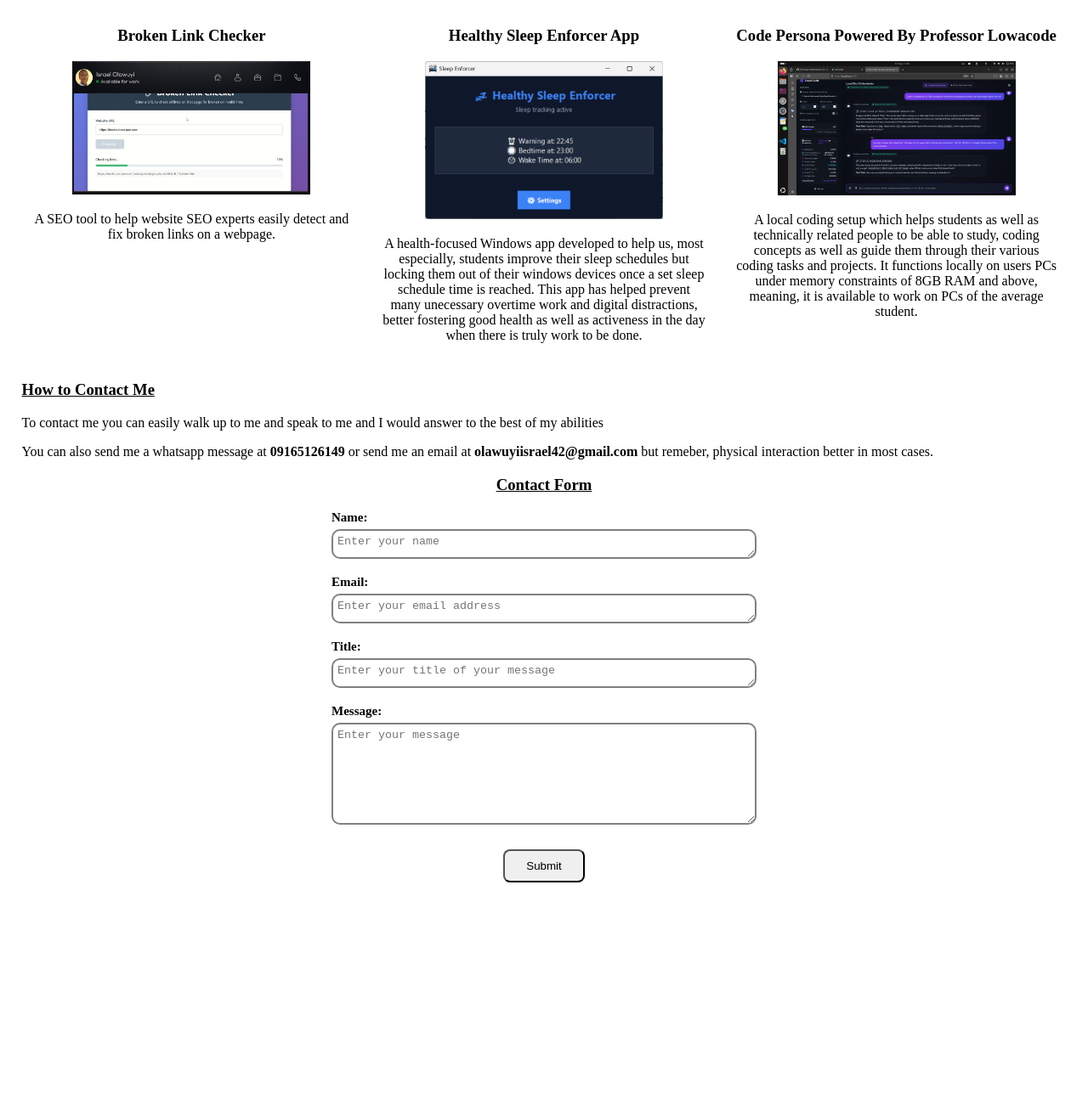
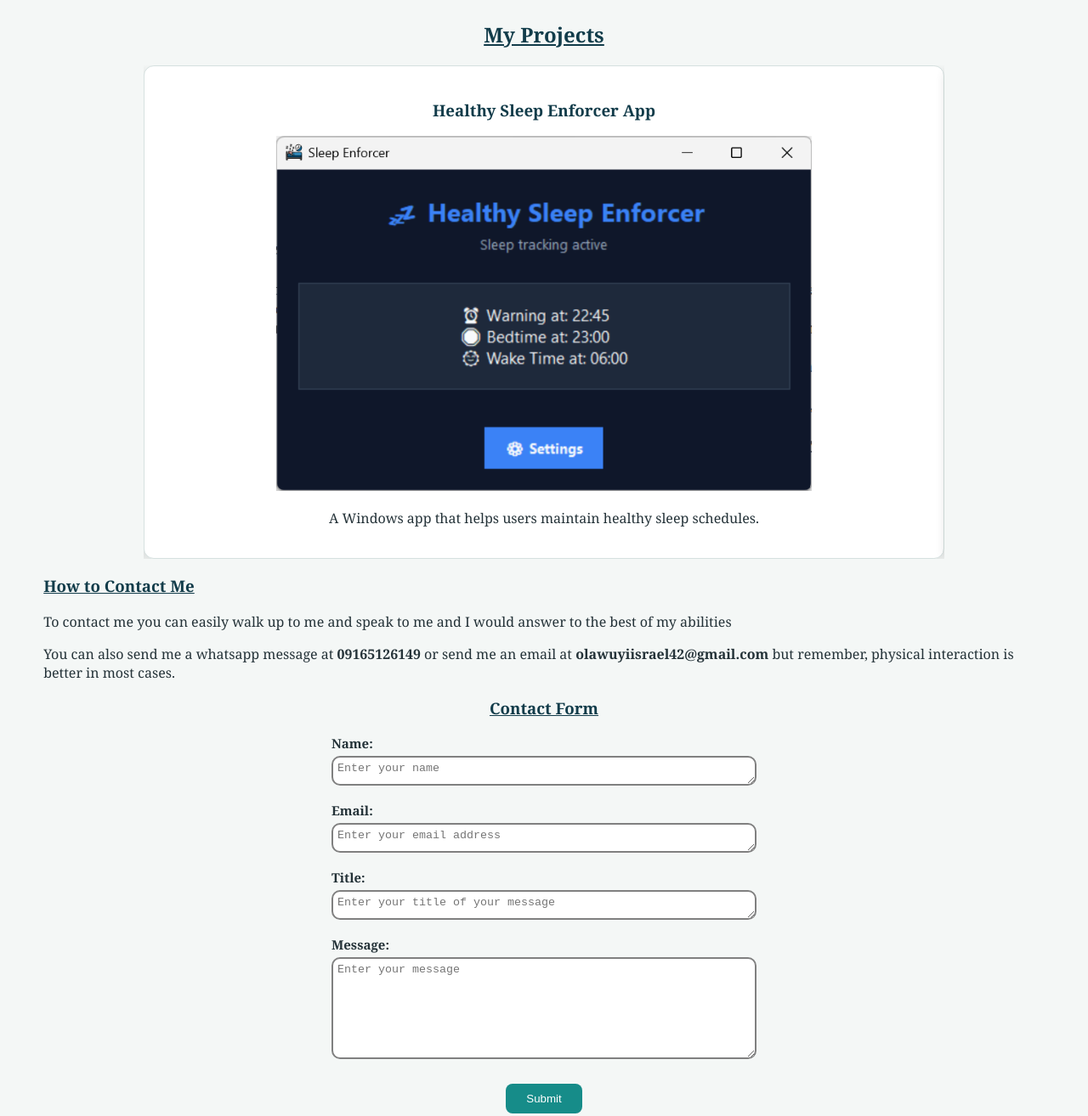
Before and after one commit to Overwatch886/IFT302, a plain HTML site: page ift302.html in a window 1280 px wide. Shown: the part 1324-2638 px from the top of the page at 85% size. Before the commit the page ends 2388 px from the top, so only its background shows below. Drawn offline with Linux system fonts and the light colour scheme.

Commit message:
Improving page design and layout, making the projects section a horizontally moving carousel

```diff
--- a/ift302.html
+++ b/ift302.html
@@ -5,12 +5,31 @@
     <meta name="viewport" content="width=device-width, initial-scale=1.0">
     <title>Olawuyi Israel Portfolio Website</title>
     <style>
-        body{
+        header {
+            margin: 0;
+            width: 100%;
+        }
+        main{
             margin: 2%;
+            padding: 2%;
+            background-color: #f4f7f6;
+            color: #243238;
+            font-family: Georgia, "Times New Roman", serif;
+        }
+        body {
+            margin: 0;
+            background-color: #f4f7f6;
+            color: #243238;
+            font-family: Georgia, "Times New Roman", serif;
+        }
+        h1, h2, h3 {
+            color: #123c4a;
         }
         #cover_photo{
+            display: block;
             width: 100%;
             height: 200px;
+            object-fit: cover;
         }
         #profile_photo{
             margin: 0 auto;
@@ -47,20 +66,64 @@
         margin: 10px auto;
         padding: 10px 25px;
         border-radius: 8px;
-    }
+        background-color: #168c89;
+        color: white;
+        border: none;
+        padding: 10px 24px;
+        border-radius: 8px;
+        }
+        .project-carousel{
+            width: 80%;
+            margin: 0 auto;
+            overflow: hidden;
+        }
+        .project-track{
+            display: flex;
+            transition: transform 1s ease-in-out;
+
+        }
+        .project-card{
+            min-width: 100%;
+            box-sizing: border-box;
+            padding: 20px;
+            text-align: center;
+            flex:1;
+            background-color: white;
+            border: 1px solid #d5e0df;
+            border-radius: 12px;
+            box-shadow: 0 4px 12px rgb(0 0 0 / 10%);
+        }
+        .project-card img{
+            width: 70%;
+            transition: transform 0.4s ease;
+            cursor: pointer
+        }
+        .project-card img:hover{
+            transform: scale(1.5);
+        }
+        .project-card img.zoomed{
+            transform: scale(1.5);
+        }
+        button {
+            cursor: pointer;
+        }
+
+        #contactForm button:hover {
+            background-color: #0f6967
+        }
     </style>
 </head>
 <body>
-    <div>
         <header>
             <img src="images/cover_photo.png" alt="An Cover Photo for my Profile" id="cover_photo" class="my_pictures"/>
         </header>
+        <main>
+        <div>
         <h1 style="text-align : center">
             <u>
                 Olawuyi Israel Portfolio Website
             </u>
             </h1>
-        </div>
     </br>
         <h2 style="text-align : center">
             <u>
@@ -129,36 +192,32 @@
                 My Projects
                 </u>
             </h2>
-    <div style="text-align : center; display:flex; gap: 15px; justify-content: center">
 
-        <div style="flex: 1; padding : 10px">
-            <h3>Broken Link Checker</h3>
-            <img src="images/broken_link_checker.jpeg" alt="My Broken Link Check In Use", width="280px">
-            <p>
-                A SEO tool to help website SEO experts easily detect and fix broken links on a webpage.
-            </p>
+    </div>
+
+    <div class="project-carousel">
+        <div class="project-track">
+            <div class="project-card">
+                <h3>Broken Link Checker</h3>
+                <img src="images/broken_link_checker.jpeg"
+                     alt="My Broken Link Checker project">
+                <p>A SEO tool for detecting broken links.</p>
+            </div>
+
+            <div class="project-card">
+                <h3>Healthy Sleep Enforcer App</h3>
+                <img src="images/sleep_enforcer.png"
+                     alt="My Sleep Enforcer app">
+                <p>A Windows app that helps users maintain healthy sleep schedules.</p>
+            </div>
+
+            <div class="project-card">
+                <h3>Code Persona</h3>
+                <img src="images/code_persona.png"
+                     alt="Professor Lowacode at work">
+                <p>A local coding assistant for students and developers.</p>
+            </div>
         </div>
-        <div style="flex: 1; padding : 10px">
-            <h3>Healthy Sleep Enforcer App</h3>
-            <img src="images/sleep_enforcer.png" alt="My Home View of the Sleep enforcer app", width="280px">
-            <p>
-                A health‑focused Windows app developed to help us, most especially,
-                students improve their sleep schedules but locking them out of their windows devices once a set sleep schedule time is reached.
-                This app has helped prevent many unecessary overtime work and digital distractions, better fostering good health as well as activeness in the day
-                when there is truly work to be done.
-
-            </p>
-        </div>
-        <div style="flex:1; padding : 10px">
-            <h3>Code Persona Powered By Professor Lowacode</h3>
-            <img src="images/code_persona.png" alt="Professor Lowacode at work", width="280px">
-            <p>
-                A local coding setup which helps students as well as technically related people to be able to study,
-                coding concepts as well as guide them through their various coding tasks and projects.
-                It functions locally on users PCs under memory constraints of 8GB RAM and above, meaning, it is available to work on PCs of the average student.
-            </p>
-        </div>
-
     </div>
 <h3>
     <u>
@@ -169,7 +228,7 @@
     To contact me you can easily walk up to me and speak to me and I would answer to the best of my abilities
 </p>
 <p>
-    You can also send me a whatsapp message at <b>09165126149</b> or send me an email at <b>olawuyiisrael42@gmail.com</b> but remeber, physical interaction better in most cases.
+    You can also send me a whatsapp message at <b id="phone_number">09165126149</b> or send me an email at <b id="email">olawuyiisrael42@gmail.com</b> but remember, physical interaction is better in most cases.
 </p>
 <h3 class="contactForm", id="contactFormh3">
     <u>
@@ -202,6 +261,33 @@
     Submit
 </button>
 </form>
+</main>
 
+
+
+ <script>
+    const track = document.querySelector(".project-track");
+    const images = document.querySelectorAll(".project-card img");
+
+    let currentProject = 0;
+
+    setInterval(() => {
+        currentProject++;
+
+        if (currentProject >= images.length) {
+            currentProject = 0;
+        }
+
+        track.style.transform =
+            `translateX(-${currentProject * 100}%)`;
+    }, 4000);
+
+    images.forEach((image) => {
+        image.addEventListener("click", () => {
+            image.classList.toggle("zoomed");
+        });
+    });
+</script>
 </body>
+
 </html>
```
